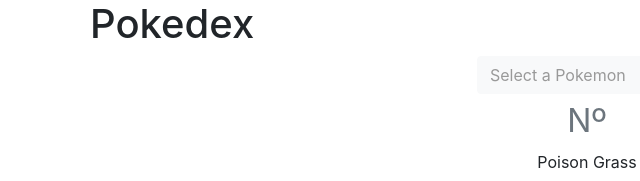
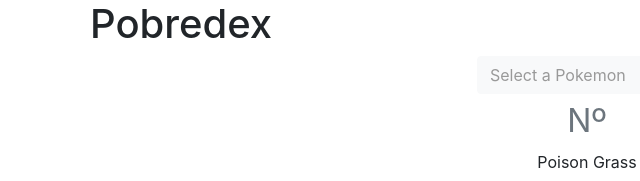
Before and after one commit to NovoaMartin/Pokedex, a website with bundled scripts: page index.html in a window 1280 px wide. Shown: the top 181 px of the page, 53-693 px from the left. Built offline with nearby package versions, Linux system fonts and the light colour scheme; no server answers.

Commit message:
Fixed page Title

```diff
--- a/index.html
+++ b/index.html
@@ -2,7 +2,7 @@
 <html lang="en">
 <head>
     <meta charset="UTF-8">
-    <title>Pokedex</title>
+    <title>Pobredex</title>
     <link rel="stylesheet" href="./src/styles/index.css">
     <!-- Bootstrap core css -->
     <link rel="stylesheet" href="node_modules/bootstrap/dist/css/bootstrap.min.css">
@@ -18,7 +18,7 @@
     <header class="container-fluid">
         <div class ="row">
             <div class="col">
-                <h1>Pokedex</h1>
+                <h1>Pobredex</h1>
             </div>
         </div>
     </header>
```
